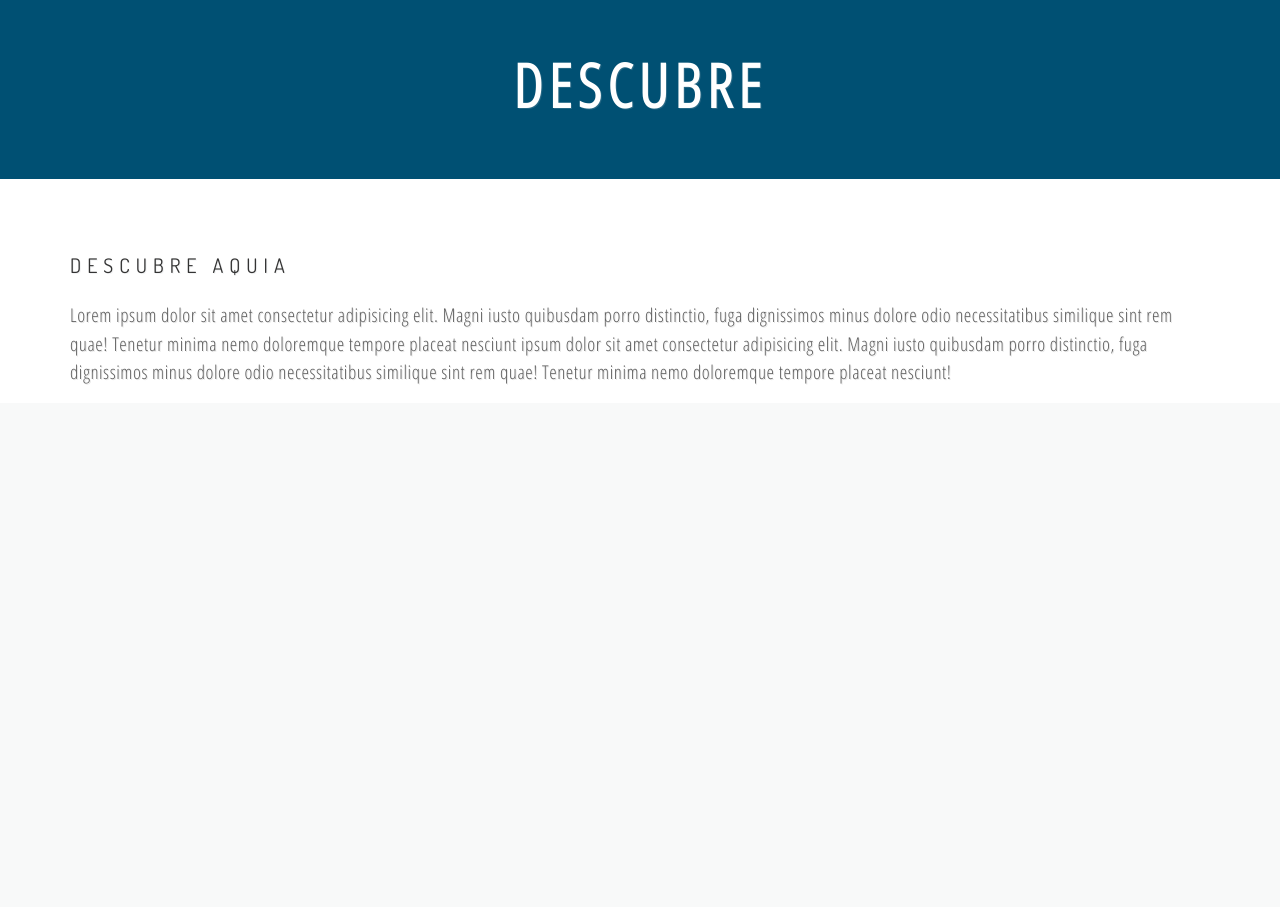
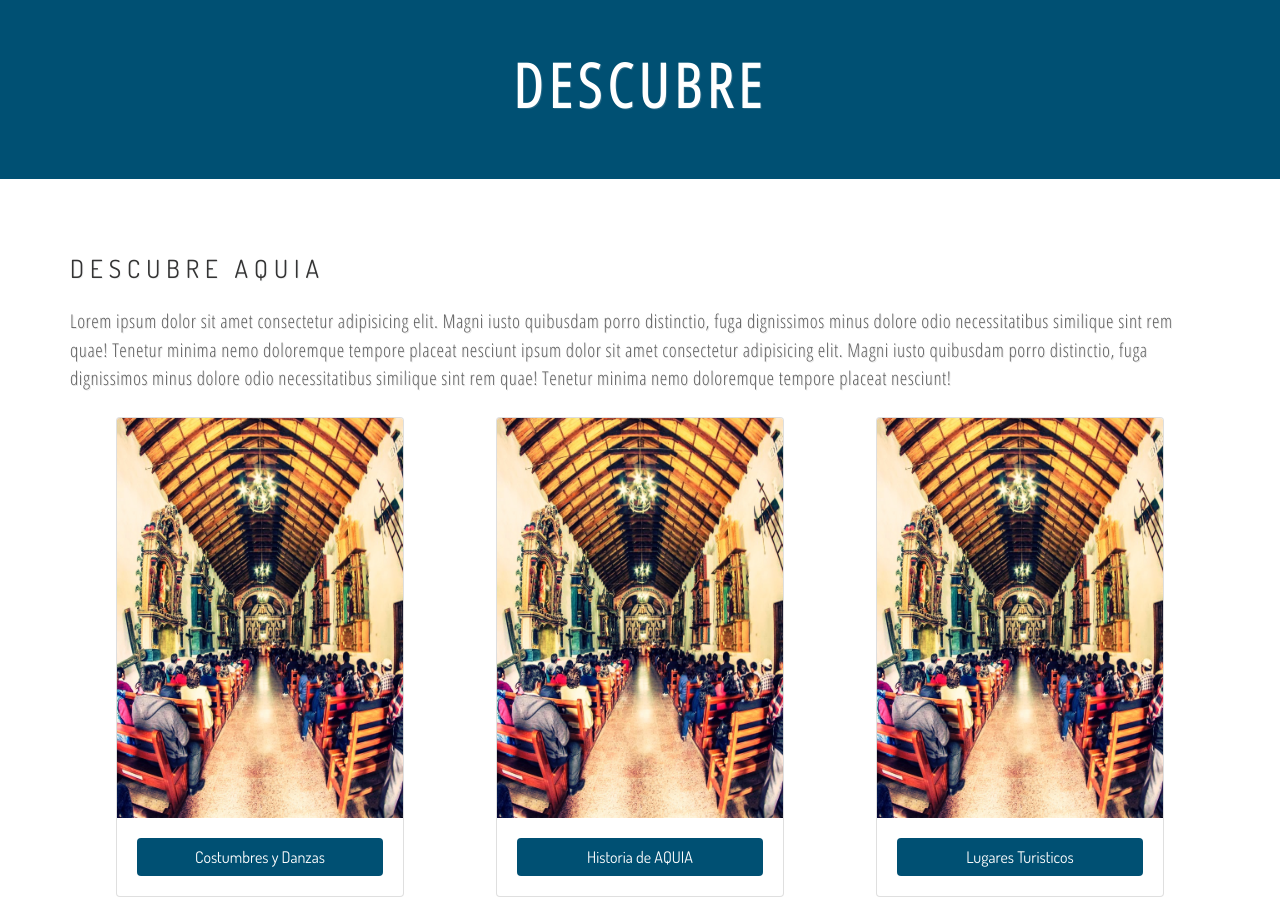
Before and after one commit to favt12/Sitio-Web-del-Distrito-de-Aquia-Ancash, a PHP site: page / in a window 1280 px wide. Shown: the part 1502-2409 px from the top of the page. Before the commit the page ends 1886 px from the top, so only its background shows below. Run offline with PHP 8.4, Linux system fonts and the light colour scheme.

Commit message:
Se agregaron los cards a la seccion descubre.php y se le dieron estilos CSS

```diff
--- a/css/descubre.css
+++ b/css/descubre.css
@@ -4,3 +4,29 @@ section div.title-contenedor {
     margin: 50px 0;
     padding: 50px 0;
 }
+
+div.discover p{
+  margin-bottom: 0;
+}
+
+div.discover-cards h3 {
+  margin-bottom: 0;
+  font-size: 16px;
+}
+
+div.one-card {
+  margin-bottom: 10px;
+}
+
+div.one-card button{
+  font-family: "Dosis", sans-serif;
+  background: rgb(0, 80, 115);
+  color: #fff;
+}
+
+div.one-card button:hover {
+  background: #fff;
+  color: rgb(51,51,51);
+  border: 1px solid rgb(0, 80, 115);
+  border-radius: 4px;
+}
--- a/css/main.css
+++ b/css/main.css
@@ -125,7 +125,7 @@ textarea {
    h3{
     color: #333;
     font-family: 'Dosis', sans-serif;
-    font-size: 20px;
+    font-size: 25px;
     letter-spacing: 6px;
     text-shadow: 1px 1px 0 rgba( 189, 195, 199 ,0.2);
    }
--- a/includes/templates/container_one.php
+++ b/includes/templates/container_one.php
@@ -13,7 +13,7 @@
                 </div>
 
                 <div class="w-100 d-flex align-items-end">
-                    <button type="button" class="btn btn-info btn-block">Historia de AQUIA
+                    <button type="button" class="btn btn-outline-info btn-block">Historia de AQUIA
                     </button>
                 </div>
             </div>
--- a/includes/templates/descubre.php
+++ b/includes/templates/descubre.php
@@ -6,11 +6,40 @@
 			</div>
 		</div>
 	</div>
+
 	<div class="container">
 		<div class="row">
-			<div>
+			<div class="discover">
 				<h3 class="my-4">DESCUBRE AQUIA</h3>
 				<p>Lorem ipsum dolor sit amet consectetur adipisicing elit. Magni iusto quibusdam porro distinctio, fuga dignissimos minus dolore odio necessitatibus similique sint rem quae! Tenetur minima nemo doloremque tempore placeat nesciunt ipsum dolor sit amet consectetur adipisicing elit. Magni iusto quibusdam porro distinctio, fuga dignissimos minus dolore odio necessitatibus similique sint rem quae! Tenetur minima nemo doloremque tempore placeat nesciunt!</p>
+			</div>
+		</div>
+
+		<div class="discover-cards row mt-4">
+			<div class="one-card col-12 col-md-4 d-flex justify-content-center">
+				<div class="card" style="width: 18rem;">
+					<img class="card-img-top" src="img/templo.jpg" alt="">
+					<div class="card-body">
+						<button class="btn btn-block" type="button" name="button">Costumbres y Danzas</button>
+					</div>
+				</div>
+			</div>
+
+			<div class="one-card col-12 col-md-4 d-flex justify-content-center">
+				<div class="card" style="width: 18rem;">
+					<img class="card-img-top" src="img/templo.jpg" alt="">
+					<div class="card-body">
+						<button class="btn btn-block" type="button" name="button">Historia de AQUIA</button>
+					</div>
+				</div>
+			</div>
+			<div class="one-card col-12 col-md-4 d-flex justify-content-center">
+				<div class="card" style="width: 18rem;">
+					<img class="card-img-top" src="img/templo.jpg" alt="">
+					<div class="card-body">
+						<button class="btn btn-block" type="button" name="button">Lugares Turisticos</button>
+					</div>
+				</div>
 			</div>
 		</div>
 	</div>
```
